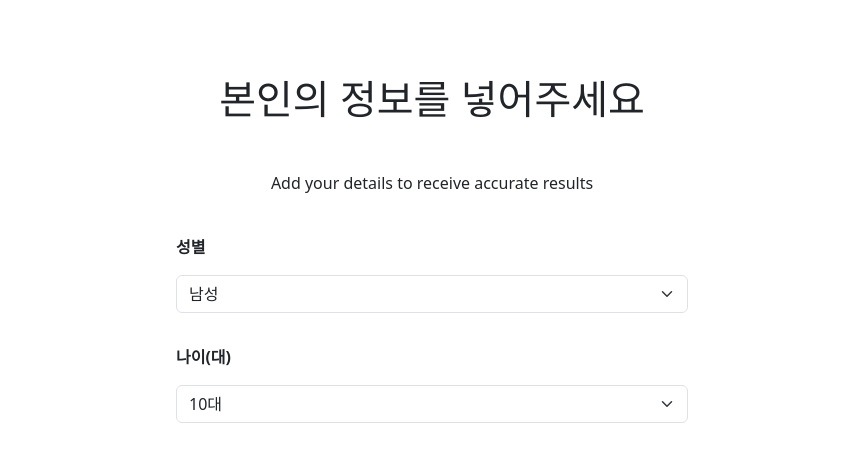
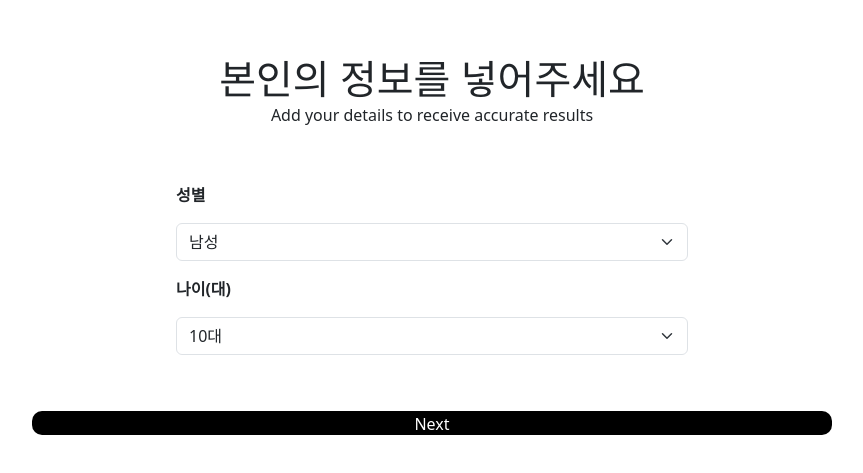
Before and after one commit to Hallux-Valgus/front, a SvelteKit app: page /start in a window 1280 px wide. Shown: the part 155-628 px from the top of the page, without its empty margins (208-1071 px from the left). Built offline with nearby package versions, Linux system fonts and the light colour scheme.

Commit message:
compelted - start page

```diff
--- a/src/components/title_component/center_div.css
+++ b/src/components/title_component/center_div.css
@@ -9,5 +9,5 @@
     margin: 0 auto;
 }
 .title{
-    margin:3vh;
+    margin:0vh;
 }
--- a/src/routes/+page.svelte
+++ b/src/routes/+page.svelte
@@ -11,8 +11,8 @@
     </h1>
     <span id="main_eng_title">Welcome. This is "HFOOT," an adiabatic anastomosis testing platform.</span>
     <div id="main_button_container">
-        <button class="hfoot_button" id="main_button_start" on:click={start_event}>test1</button>
-        <button class="hfoot_button" id="main_button_explain">test2</button>
-        <button class="hfoot_button" id="main_button_search">test3</button>
+        <button class="hfoot_button" id="main_button_start" on:click={start_event}>시작하기</button>
+        <button class="hfoot_button" id="main_button_explain">질병 알아보기</button>
+        <button class="hfoot_button" id="main_button_search">코드 번호 검색하기</button>
     </div>
 </div>
--- a/src/routes/start/+page.svelte
+++ b/src/routes/start/+page.svelte
@@ -11,5 +11,14 @@
             eng_title: "Add your details to receive accurate results",
         }}
     />
-    <Information />
+    <div><Information /></div>
+    <div id="next_button_container">
+        <button id="next_button" class="hfoot_button">Next</button>
+    </div>
 </div>
+
+<style>
+    .page_container {
+        gap: 5vh;
+    }
+</style>
--- a/src/routes/start/start_page.css
+++ b/src/routes/start/start_page.css
@@ -6,3 +6,7 @@
 .information_title{
     font-weight: bold;
 }
+
+#next_button{
+    width:50rem;
+}
--- a/static/style/app.css
+++ b/static/style/app.css
@@ -10,16 +10,18 @@
 }
 
 .hfoot_button:hover{
-    background-color: wheat;
+    background-color: rgb(183, 183, 183);
     color: black;
 }
 
 .page_container{
     display:flex;
+    flex-direction: column;
     justify-content: center;
     align-items: center;
     flex-direction: column;
     height:100vh;
+    width:100vw;
 }
 
 body {
```
